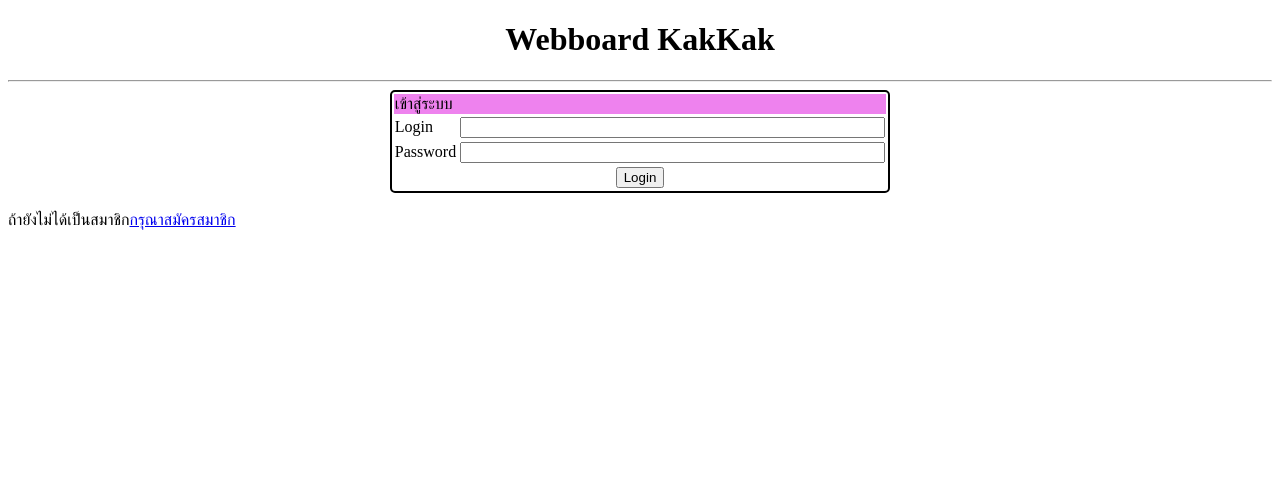
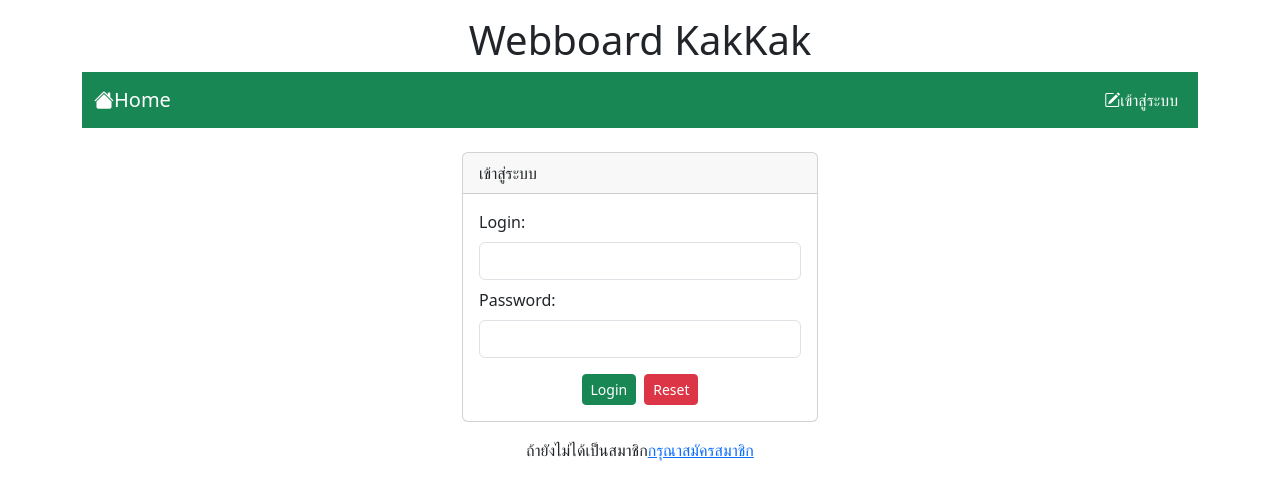
Before and after one commit to Pacharadanai1/Webboard_ECT, a PHP site: page /Webboard_ECT/login.php in a window 1280 px wide. Shown: the top 500 px of the page. Run offline with PHP 8.4, Linux system fonts and the light colour scheme.

Commit message:
Work7 Finished (Bootstrap)
Work7 Finished (Bootstrap)

```diff
--- a/login.php
+++ b/login.php
@@ -14,35 +14,59 @@ if (isset($_SESSION['id'])) {
     <meta charset="UTF-8">
     <meta name="viewport" content="width=device-width, initial-scale=1.0">
     <title>Login</title>
-    <link rel="stylesheet" href="css/style.css">
+    <link rel="stylesheet" href="https://cdn.jsdelivr.net/npm/bootstrap-icons@1.11.3/font/bootstrap-icons.min.css">
+    <link rel="stylesheet" href="bootstrap-5.3.2-dist/css/bootstrap.min.css">
+    <script src="bootstrap-5.3.2-dist/js/bootstrap.bundle.min.js"></script>
 </head>
 
 <body>
-    <h1>Webboard KakKak</h1>
-    <hr>
-    <form action="verify.php" method="post">
-        <table align="center" style="width: 20%;">
-            <tr>
-                <td colspan="2" style="background-color: violet;">เข้าสู่ระบบ</td>
-            </tr>
-            <tr>
-                <td>Login</td>
-                <td><input type="text" name="login" size="50" required></td>
-            </tr>
-            <tr>
-                <td>Password</td>
-                <td colspan="2"><input type="password" name="pwd" size="50" required></td>
-            </tr>
-            <tr>
-                <td id="login" colspan="2"><input type="submit" value="Login"></td>
-            </tr>
-        </table>
-        <br>
-        <div>
+<div class="container-lg">
+    <h1 style="text-align:center;" class="mt-3">Webboard KakKak</h1>
+
+    <?php include "nav.php"?>
+
+    <div class="row mt-4">
+        <div class="col-lg-4 col-md-3 col-sm-2 col-1">
+
+        </div>
+        <div class="col-lg-4 col-md-6 col-sm-2 col-10">
+            <?php
+                if(isset($_SESSION['error'])){
+                    echo "<div class='alert alert-danger'>ชื่อบัญชีหรือรหัสผ่านไม่ถูกต้อง</div>";
+                    unset($_SESSION['error']);
+                }
+            ?>
+            <div class="card">
+                <div class="card-header">
+                    เข้าสู่ระบบ
+                </div>
+                <div class="card-body">
+                    <form action="verify.php" method="post">
+                        <div class="form-group">
+                            <label for="user" class="form-label" >Login:</label>
+                            <input type="text" id="user" class="form-control" name="login" required>
+                        </div>
+                        <div class="form-group mt-2">
+                            <label for="pwd" class="form-label" >Password:</label>
+                            <input type="password" id="pwd" class="form-control" name="pwd" required>
+                        </div>
+                        <div class="mt-3 justify-content-center d-flex">
+                            <button type="submit" class="btn btn-success btn-sm me-2">Login</button>
+                            <button type="reset" class="btn btn-danger btn-sm">Reset</button>
+                        </div>
+                    </form>
+                </div>
+            </div>
+        </div>
+        <div class="col-lg-4 col-md-3 col-sm-2 col-1">
+
+        </div>
+    </div>
+        <div style="text-align:center;" class="mt-3">
             ถ้ายังไม่ได้เป็นสมาชิก<a href="register.php">กรุณาสมัครสมาชิก</a>
         </div>
     </form>
-
+</div>
 </body>
 
 </html>
--- /dev/null
+++ b/nav.php
@@ -0,0 +1,25 @@
+<nav class="navbar navbar-expand-lg bg-success ">
+            <div class="container-fluid">
+                <a class="navbar-brand text-white" href="index.php"><i class="bi bi-house-fill"></i>Home</a>
+                <ul class="navbar-nav">
+                    <?php if (!isset($_SESSION['id'])) { ?>
+                        <li class="nav-item">
+                            <a class="nav-link text-white" aria-current="page" href="login.php">
+                                <i class="bi bi-pencil-square"></i>เข้าสู่ระบบ
+                            </a>
+                        </li>
+                    <?php } else { ?>
+                        <li class="nav-item dropdown ">
+                            <a class="btn btn-outline-info dropdown-toggle" href="#" role="button" data-bs-toggle="dropdown" aria-expanded="false">
+                                <i class="bi bi-person-circle"> </i><?php echo $_SESSION['username'] ?>
+                            </a>
+                            <ul class="dropdown-menu">
+                                <li>
+                                    <a class="dropdown-item" href="logout.php">
+                                        <i class="bi bi-power"></i>ออกจากระบบ</a>
+                                </li>
+                        </li>
+                    <?php } ?>
+                </ul>
+            </div>
+        </nav>
```
Also changed, not shown: index.php (+2 -25 lines), verify.php (+10 -11 lines).
